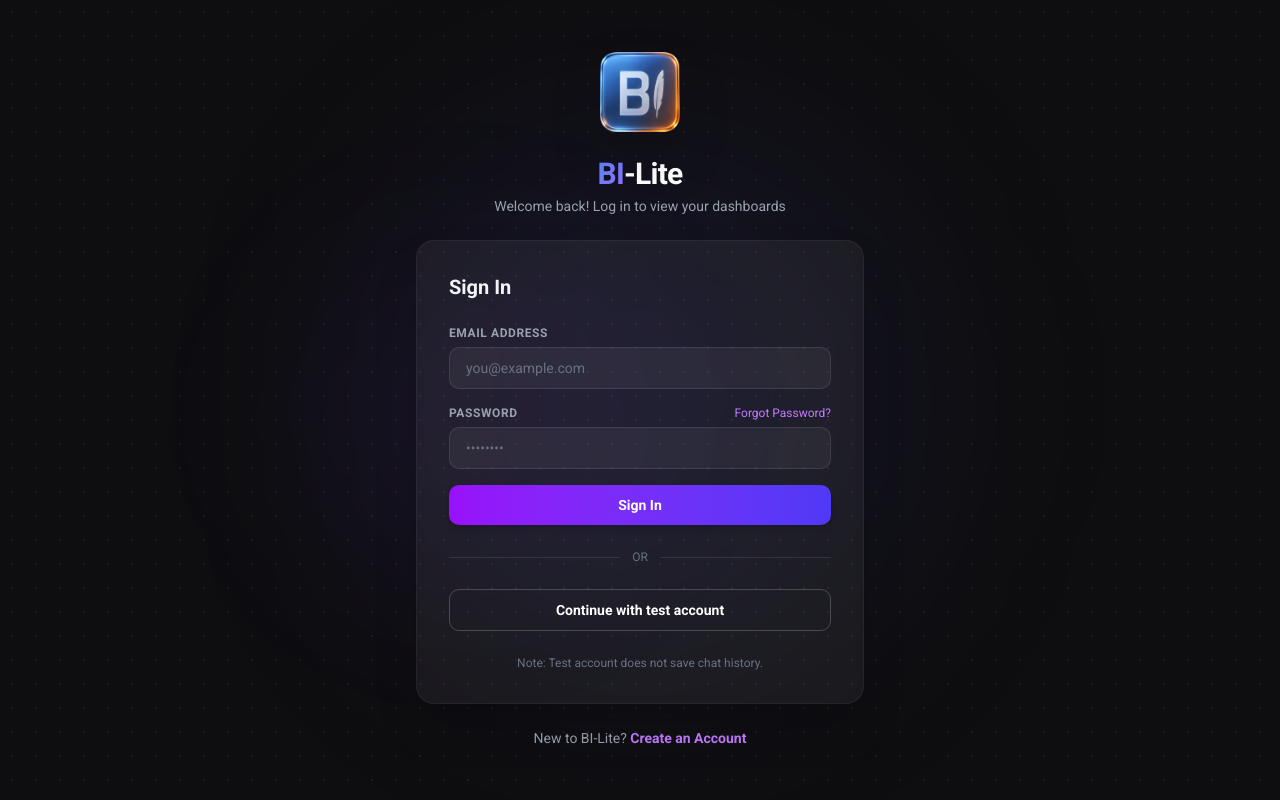
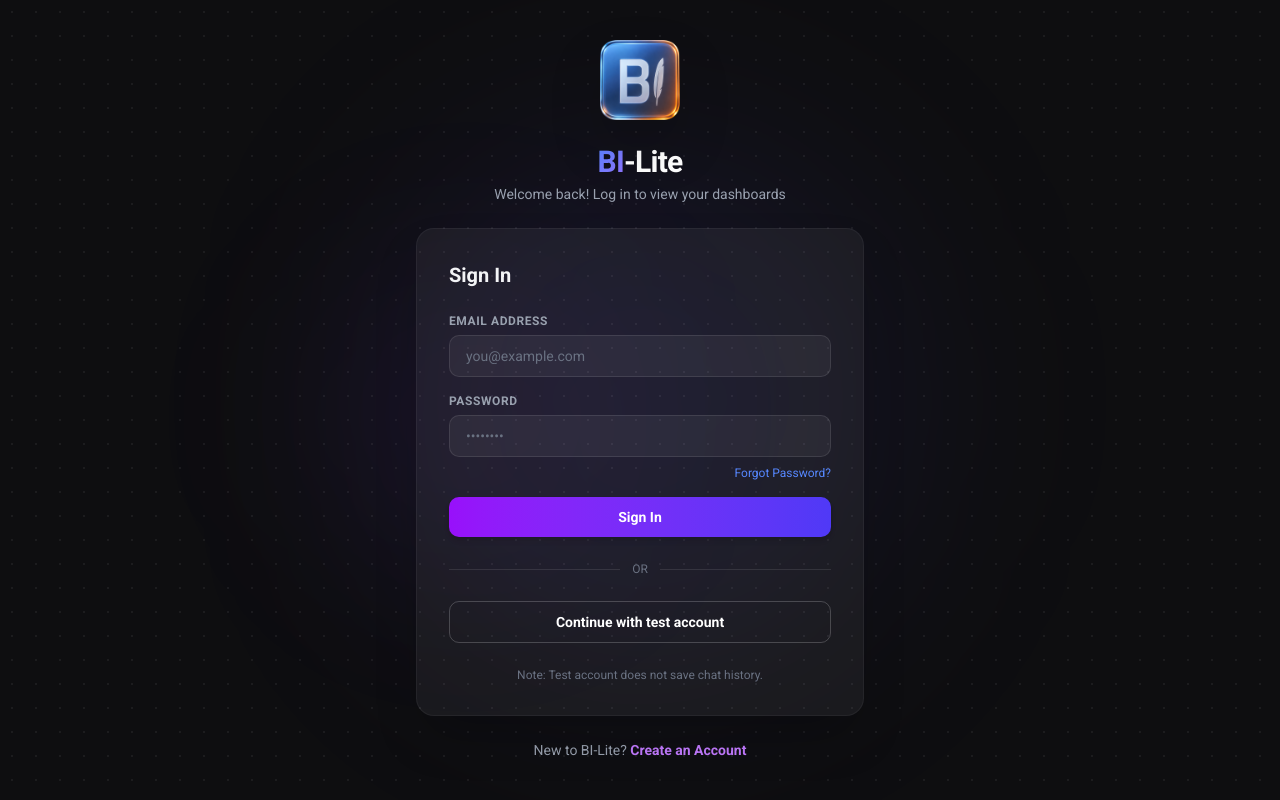
Before and after one commit to atonu/lit-bi, a Next.js app: page /signin in a window 1280 px wide. Built offline with nearby package versions, Linux system fonts and the light colour scheme; no server answers.

Commit message:
forgot pass ui update in sigin

```diff
--- a/src/app/(auth)/signin/page.tsx
+++ b/src/app/(auth)/signin/page.tsx
@@ -131,14 +131,9 @@ export default function SignInPage() {
             </div>
 
             <div>
-              <div className="flex items-center justify-between mb-1.5">
-                <label htmlFor="password" className="block text-xs font-semibold uppercase tracking-wider text-gray-400">
-                  Password
-                </label>
-                <Link href="/forgot-password" className="text-xs text-purple-400 hover:text-purple-300 hover:underline">
-                  Forgot Password?
-                </Link>
-              </div>
+              <label htmlFor="password" className="block text-xs mb-1.5 font-semibold uppercase tracking-wider text-gray-400">
+                Password
+              </label>
               <input
                 id="password"
                 type="password"
@@ -148,6 +143,11 @@ export default function SignInPage() {
                 placeholder="••••••••"
                 className="w-full rounded-lg border border-white/10 bg-white/5 px-4 py-2.5 text-sm text-white placeholder-gray-500 outline-none transition duration-200 focus:border-purple-500/50 focus:bg-white/10"
               />
+              <div className="flex items-center justify-end mt-2">
+                <Link href="/forgot-password" className="text-xs text-primary hover:opacity-90 hover:underline">
+                  Forgot Password?
+                </Link>
+              </div>
             </div>
 
             {error && (
```
